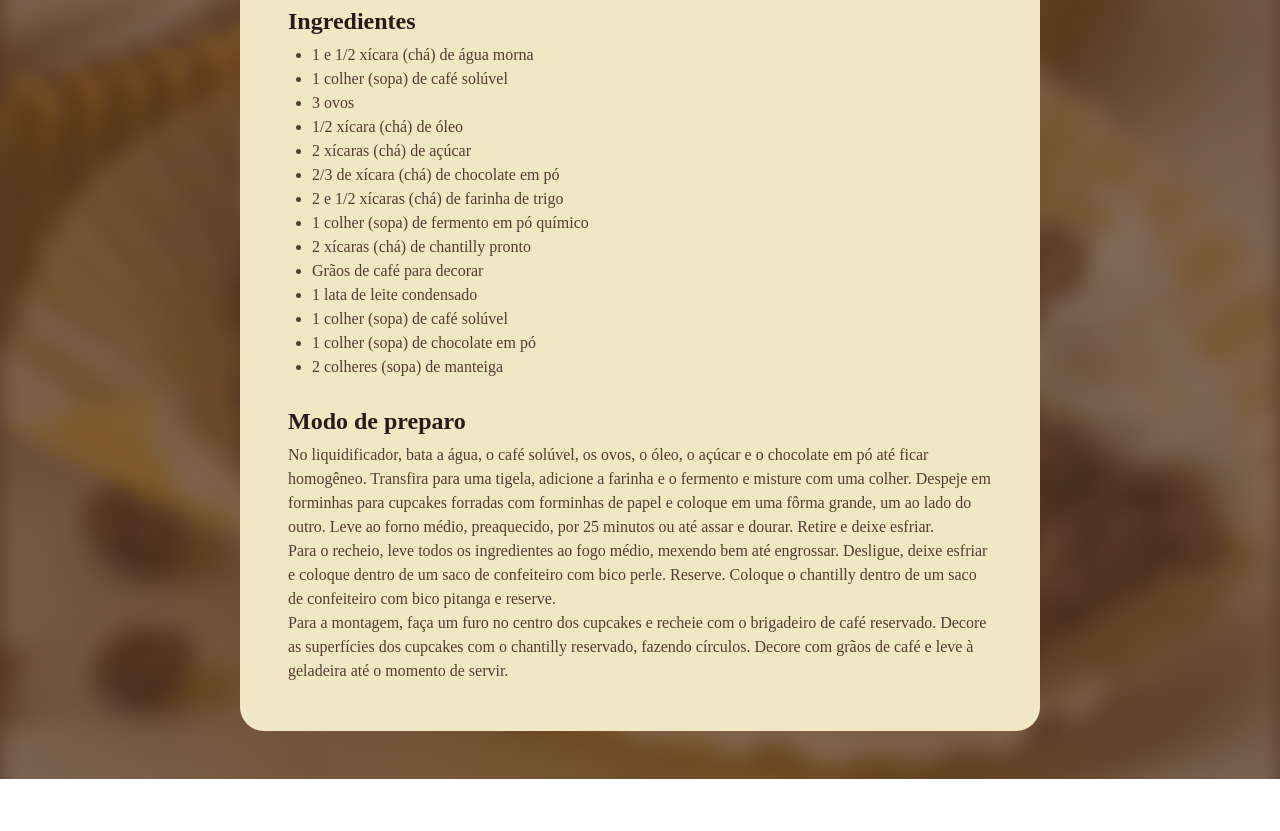
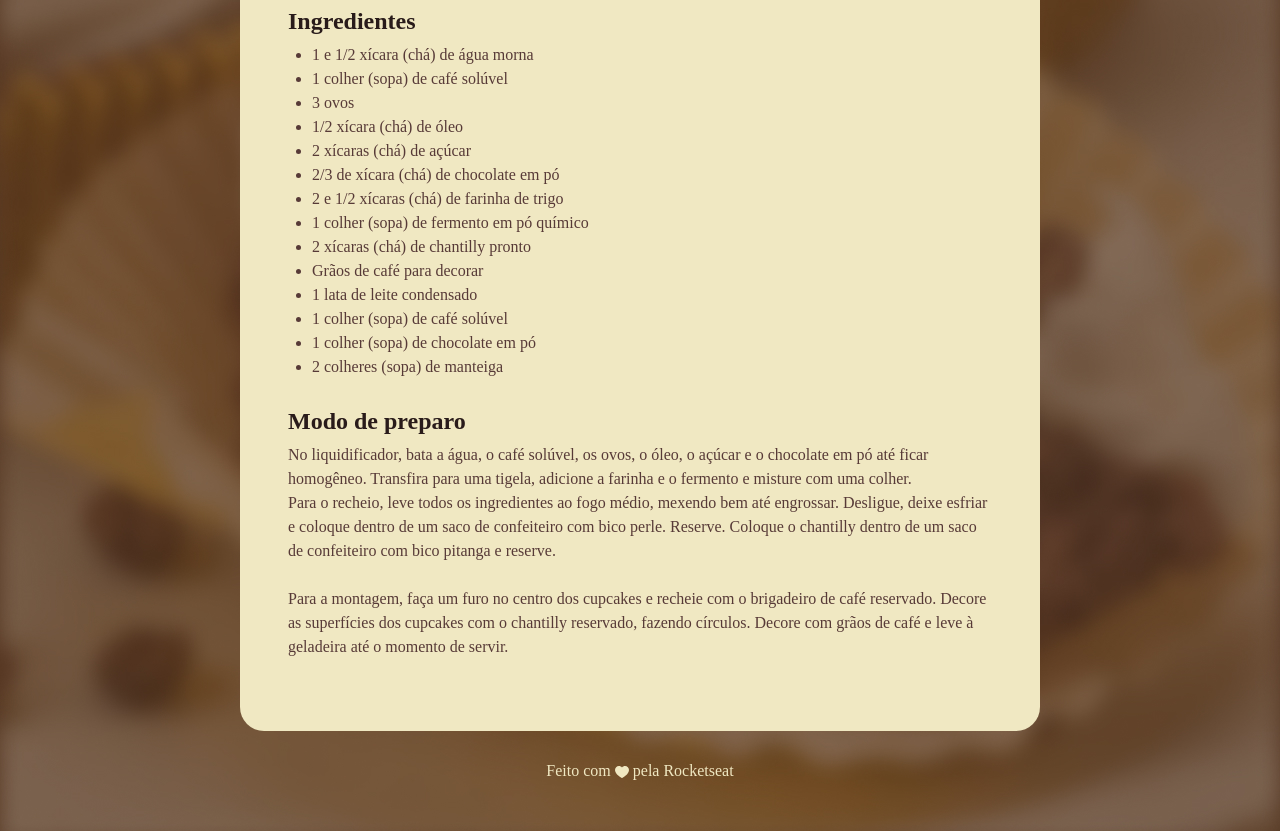
Before and after one commit to renzzorocha/pagina-de-receita, a plain HTML site: page index.html in a window 1280 px wide. Shown: the part 744-1575 px from the top of the page. Before the commit the page ends 1523 px from the top, so only its background shows below. Drawn offline with Linux system fonts and the light colour scheme; a web font is replaced by a local one.

Commit message:
feat: adicionando footer

```diff
--- a/index.html
+++ b/index.html
@@ -62,27 +62,31 @@
             No liquidificador, bata a água, o café solúvel, os ovos, o óleo, o
             açúcar e o chocolate em pó até ficar homogêneo. Transfira para uma
             tigela, adicione a farinha e o fermento e misture com uma colher.
-            Despeje em forminhas para cupcakes forradas com forminhas de papel e
-            coloque em uma fôrma grande, um ao lado do outro. Leve ao forno
-            médio, preaquecido, por 25 minutos ou até assar e dourar. Retire e
-            deixe esfriar.
+
+
           </p>
 
           <p>
             Para o recheio, leve todos os ingredientes ao fogo médio, mexendo
             bem até engrossar. Desligue, deixe esfriar e coloque dentro de um
             saco de confeiteiro com bico perle. Reserve. Coloque o chantilly
-            dentro de um saco de confeiteiro com bico pitanga e reserve.
+            dentro de um saco de confeiteiro com bico pitanga e reserve. <br><br>
           </p>
 
           <p>
             Para a montagem, faça um furo no centro dos cupcakes e recheie com o
             brigadeiro de café reservado. Decore as superfícies dos cupcakes com
             o chantilly reservado, fazendo círculos. Decore com grãos de café e
-            leve à geladeira até o momento de servir.
+            leve à geladeira até o momento de servir. <br><br>
           </p>
         </section>
       </main>
     </div>
+
+    <footer>
+      Feito com
+      <img src="assets/heart.svg" alt="Coração da Rocketseat">
+      pela Rocketseat
+    </footer>
   </body>
 </html>
--- a/style.css
+++ b/style.css
@@ -20,7 +20,7 @@ body {
     padding: 24px;
     background-color: #F0E8C2;
     border-radius: 24px;
-    margin: 48px auto;
+    margin: 48px auto 28px;
 }
 
 main {
@@ -53,3 +53,13 @@ h1, h2 {
 ul {
     padding-left: 24px;
 }
+
+footer {
+    color: #F0E8C2;
+    text-align: center;
+    padding-bottom: 48px
+}
+
+footer img {
+    vertical-align: middle;
+}
```
Also changed, not shown: assets/heart.svg (added).
